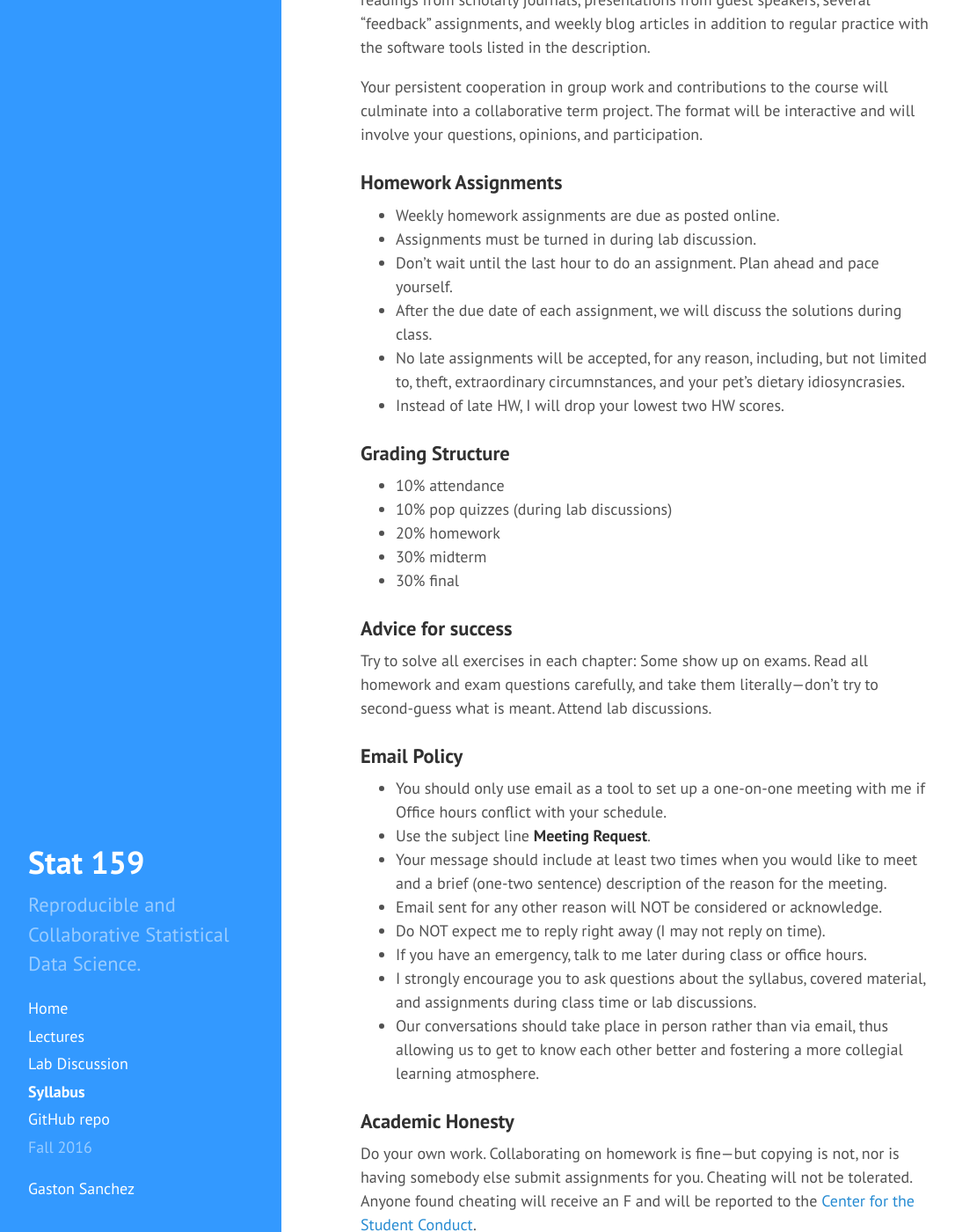
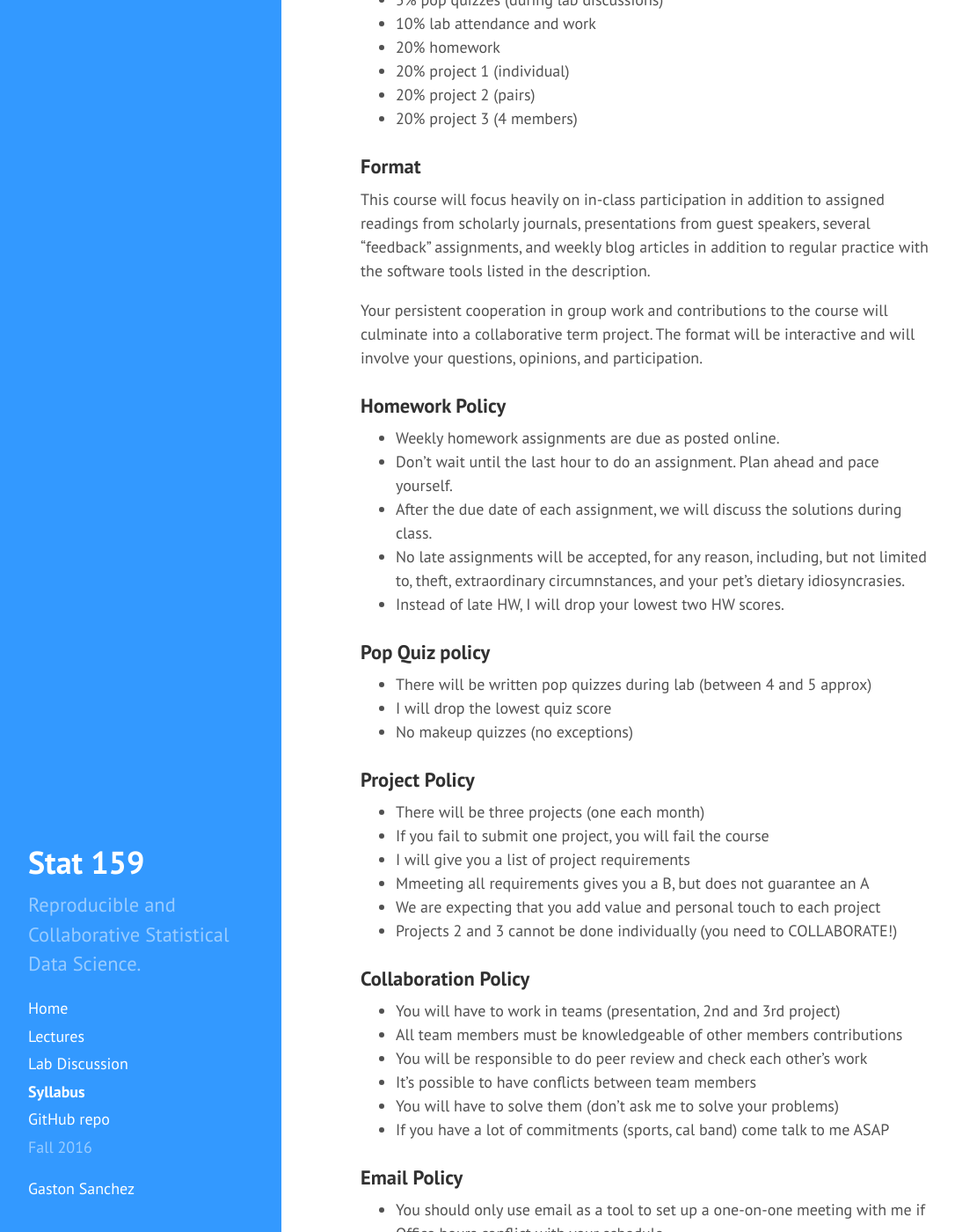
Before and after one commit to gastonstat/relic-stat159, a Jekyll site: the page built from syllabus.md, in a window 1280 px wide and 1400 px high, scrolled down 647 px. Shown: the whole window at 88% size, without its empty margins (4-1090 px from the left). Built offline with Jekyll 4.4.1, drawn with Linux system fonts in a browser that asks for light colours; nearby versions of some CDN libraries; some of the changed text lies outside the part shown.

Commit message:
syllabus: update grading structure and policies

```diff
--- a/syllabus.md
+++ b/syllabus.md
@@ -10,19 +10,30 @@ title: Syllabus
 ### Description
 
 __Statistics 159__ is a course designed to cover philosophy, software tools,
-processes and best practices for reproducible computational research.
+principles and best practices for reproducible computational research.
 
 Prerequisites: Statistics 133, Statistics 134, and Statistics 135 (or equivalent)
 
 
 ### Course cornerstones:
 
-- __Reproducibility:__ The ability to re-create a past analysis, which is
+- __Reproducibility:__ The ability to recreate a past analysis, which is
 crucial for good science.
-- __Automation:__ The ability to rapidly re-create an analysis when data
+- __Automation:__ The ability to rapidly recreate an analysis when data
 and/or input changes (as it always does).
 - __Communication:__ The ability to clearly present, share, and communicate
 your work to others.
+
+
+### Grading Structure
+
+-  5% in-class presentation
+-  5% pop quizzes (during lab discussions)
+- 10% lab attendance and work
+- 20% homework
+- 20% project 1 (individual)
+- 20% project 2 (pairs)
+- 20% project 3 (4 members)
 
 
 ### Format
@@ -37,29 +48,40 @@ will culminate into a collaborative term project. The format will be interactive
 and will involve your questions, opinions, and participation.
 
 
-
-### Homework Assignments
+### Homework Policy
 
 - Weekly homework assignments are due as posted online.
-- Assignments must be turned in during lab discussion.
 - Don't wait until the last hour to do an assignment. Plan ahead and pace yourself.
 - After the due date of each assignment, we will discuss the solutions during class.
 - No late assignments will be accepted, for any reason, including, but not limited to, theft, extraordinary circumnstances, and your pet's dietary idiosyncrasies.
 - Instead of late HW, I will drop your lowest two HW scores.
 
 
-### Grading Structure
+### Pop Quiz policy
 
-- 10% attendance
-- 10% pop quizzes (during lab discussions)
-- 20% homework
-- 30% midterm
-- 30% final
+- There will be written pop quizzes during lab (between 4 and 5 approx)
+- I will drop the lowest quiz score
+- No makeup quizzes (no exceptions)
 
 
-### Advice for success
+### Project Policy
 
-Try to solve all exercises in each chapter: Some show up on exams. Read all homework and exam questions carefully, and take them literally—don't try to second-guess what is meant. Attend lab discussions.
+- There will be three projects (one each month)
+- If you fail to submit one project, you will fail the course
+- I will give you a list of project requirements
+- Mmeeting all requirements gives you a B, but does not guarantee an A
+- We are expecting that you add value and personal touch to each project
+- Projects 2 and 3 cannot be done individually (you need to COLLABORATE!)
+
+
+### Collaboration Policy
+
+- You will have to work in teams (presentation, 2nd and 3rd project)
+- All team members must be knowledgeable of other members contributions
+- You will be responsible to do peer review and check each other’s work
+- It’s possible to have conflicts between team members
+- You will have to solve them (don’t ask me to solve your problems)
+- If you have a lot of commitments (sports, cal band) come talk to me ASAP
 
 
 ### <a name="email-policy"></a>Email Policy
```
